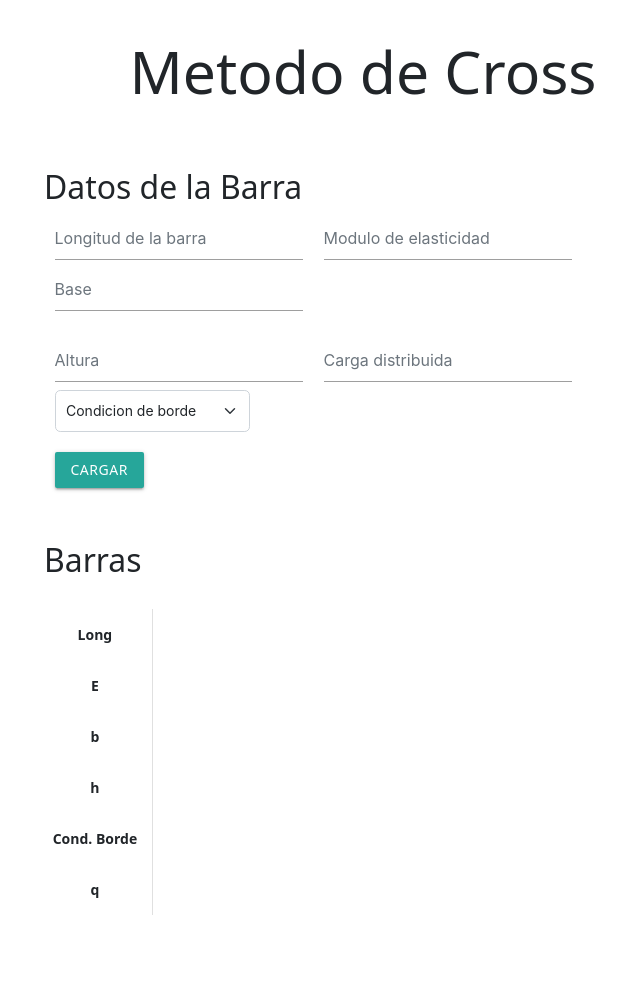
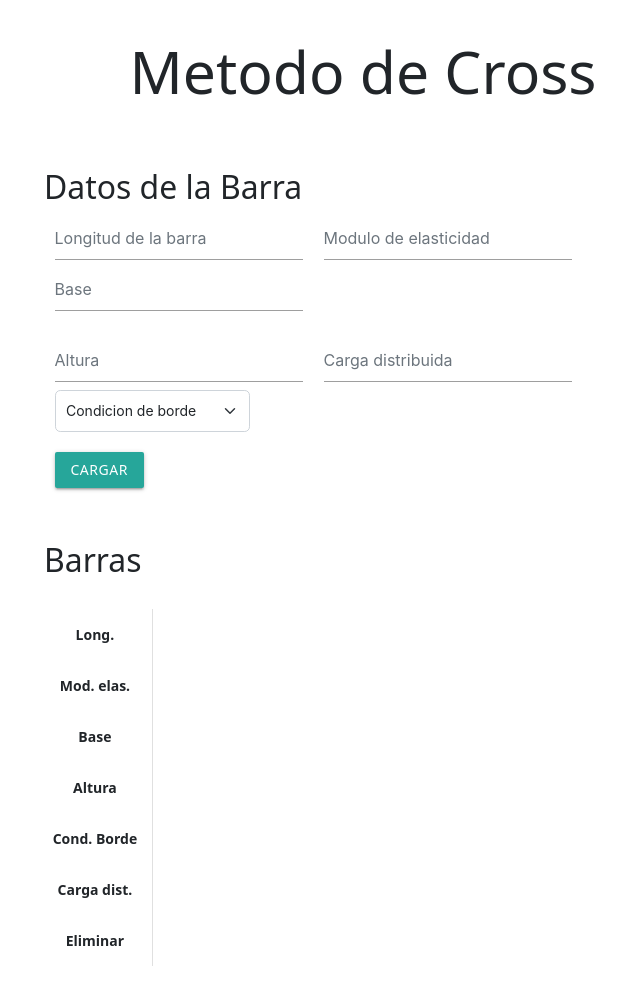
Before and after one commit to GabyDs/appVigas, an Electron app: page index.html in a window 800 px wide. Shown: the whole page, without its empty margins (37-677 px from the left). Before the commit the page ends 935 px from the top, so only its background shows below. Drawn offline with Linux system fonts and the light colour scheme; no server answers.

Commit message:
Eliminar una barra

```diff
--- a/index.html
+++ b/index.html
@@ -88,12 +88,13 @@
             <table class="responsive-table striped centered" id="table-barras">
                 <thead>
                     <tr>
-                        <th>Long</th>
-                        <th>E</th>
-                        <th>b</th>
-                        <th>h</th>
+                        <th>Long.</th>
+                        <th>Mod. elas.</th>
+                        <th>Base</th>
+                        <th>Altura</th>
                         <th>Cond. Borde</th>
-                        <th>q</th>
+                        <th>Carga dist.</th>
+                        <th>Eliminar</th>
                     </tr>
                 </thead>
 
--- a/js/base-datos.js
+++ b/js/base-datos.js
@@ -25,3 +25,9 @@ exports.obtenerBarras = function (operacion) {
         }
     })
 }
+
+exports.eliminarBarra = function(id) {
+    db.remove({_id: id}, {}, function(err, numeroRegistrosEliminados) {
+
+    })
+}
--- a/js/logica.js
+++ b/js/logica.js
@@ -47,7 +47,6 @@ class GestorApp{
     }
 
     generarHtmlRegistroBarra(barra){
-        console.log(barra)
         return `<tr>
             <td>${barra.longitud}</td>
             <td>${barra.elasticidad}</td>
@@ -55,6 +54,7 @@ class GestorApp{
             <td>${barra.altura}</td>
             <td>${barra.condicionBorde}</td>
             <td>${barra.cargaDist}</td>
+            <td><input type="button" class="waves-effect waves-light btn-small" onclick="gestorBarras.eliminarRegistroBarra('${barra._id}')" value="Borrar"></input></td>
         </tr>`
     }
 
@@ -65,6 +65,12 @@ class GestorApp{
             this.tablaBarras.innerHTML = html
         })
     }
+
+    eliminarRegistroBarra(id) {
+        baseDatos.eliminarBarra(id)
+
+        this.cargarRegistroBarras()
+    }
 }
 
 let gestorBarras = new GestorApp()
```
Also changed, not shown: 1 other file.
